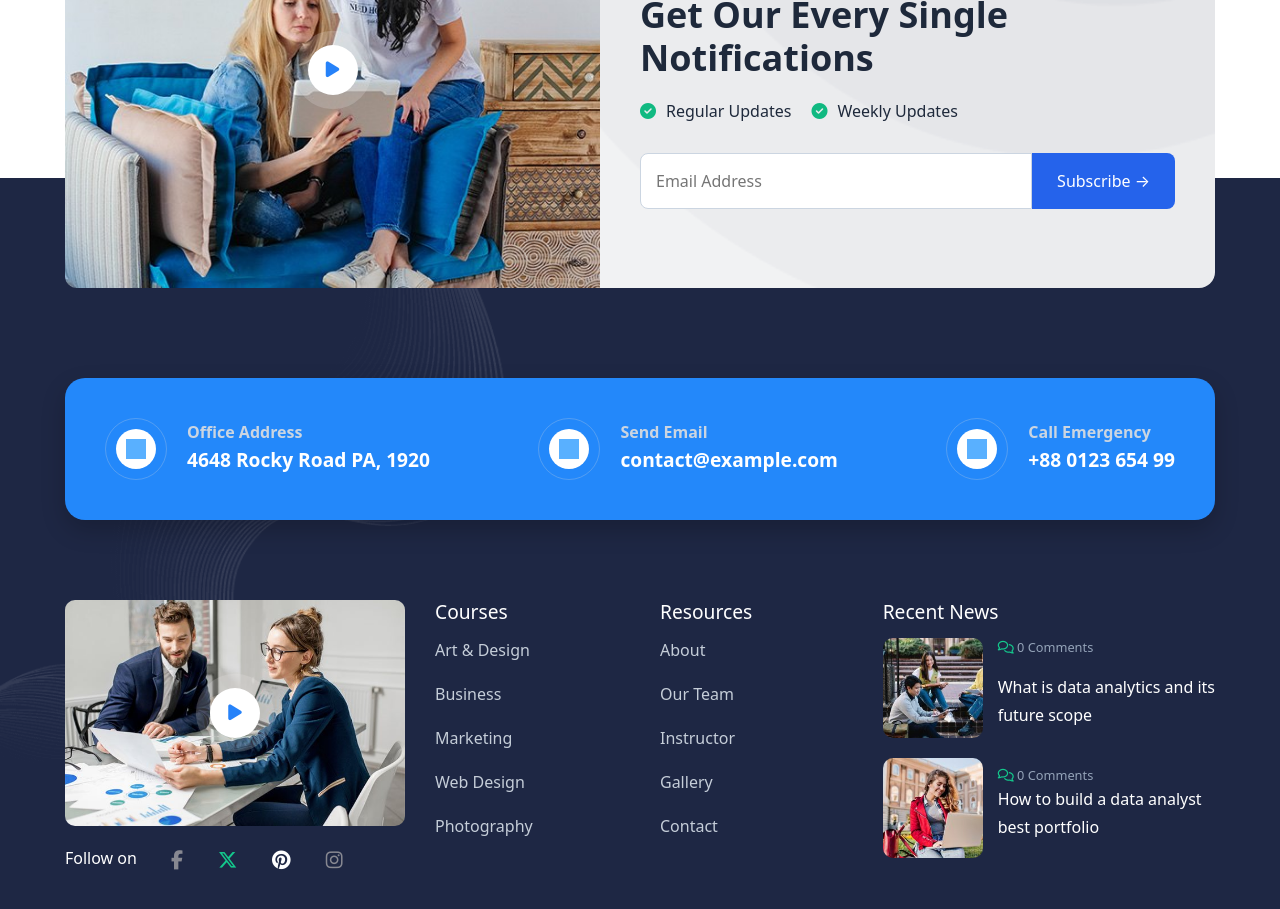
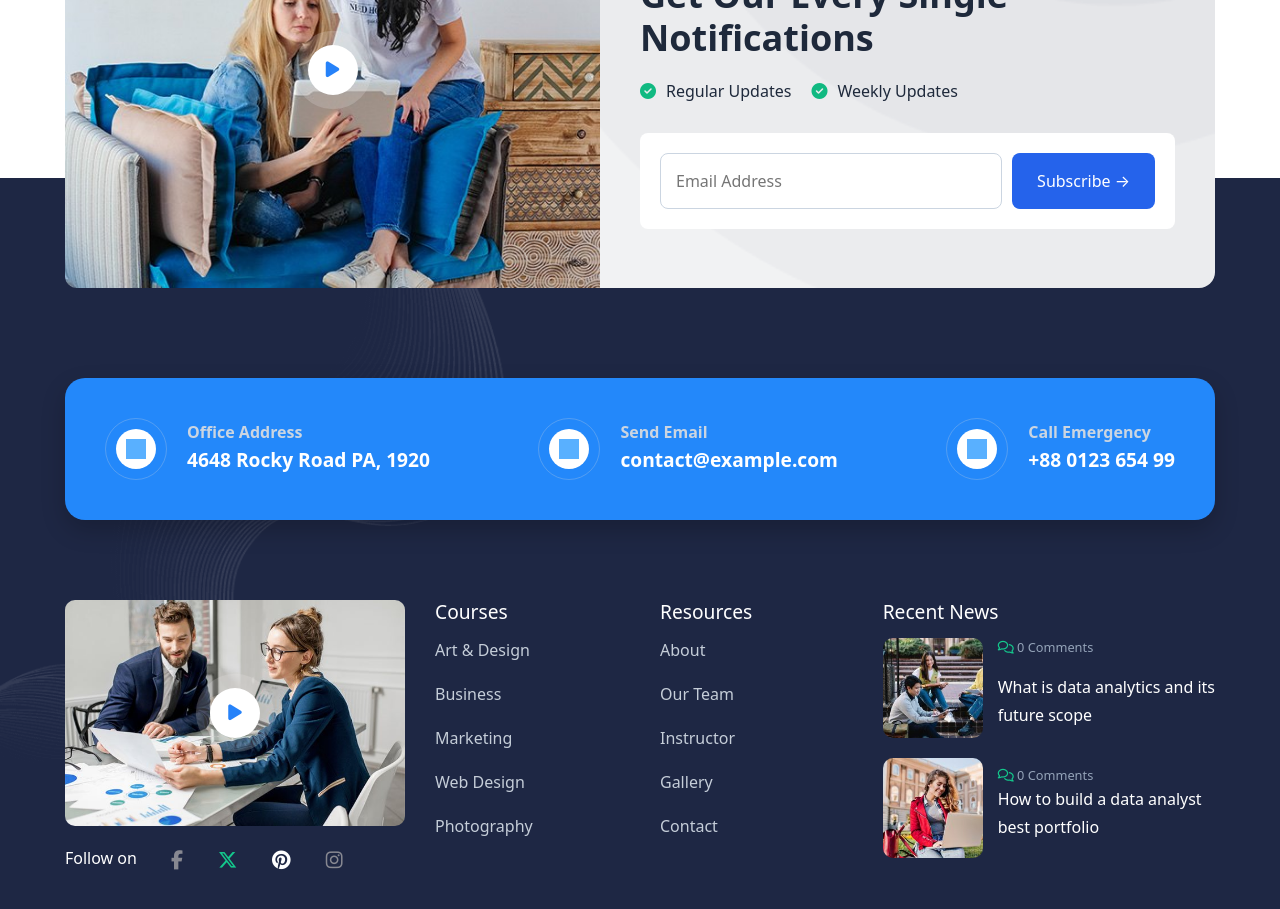
Before and after one commit to HmSani6699/job-task, a React (Vite) app: page / in a window 1280 px wide. Shown: the part 3460-4369 px from the top of the page. Built offline with nearby package versions, Linux system fonts and the light colour scheme; grey boxes are pictures that could not be loaded.

Commit message:
update code

```diff
--- a/src/index.css
+++ b/src/index.css
@@ -93,6 +93,7 @@
   }
   .navber_container .top-bar ul {
     margin-left: auto;
+    padding-right: 15px;
   }
 }
 
@@ -215,6 +216,9 @@
   }
   .experience-section {
     padding: 0 15px;
+  }
+  .experience-section h2 {
+    font-size: 28px;
   }
   .main-img-wrapper {
     left: 0;
@@ -592,13 +596,17 @@
 .subscribe {
   display: flex;
   max-width: 100%;
+  background: white;
+  padding: 20px;
+  border-radius: 8px;
+  gap: 10px;
 }
 
 .subscribe input {
   flex: 1;
   padding: 15px;
   border: 1px solid #cbd5e1;
-  border-radius: 8px 0 0 8px;
+  border-radius: 8px;
   font-size: 16px;
   outline: none;
 }
@@ -608,7 +616,7 @@
   color: white;
   border: none;
   padding: 15px 25px;
-  border-radius: 0 8px 8px 0;
+  border-radius: 8px;
   font-size: 16px;
   cursor: pointer;
 }
@@ -640,6 +648,14 @@
   }
   .cart-container {
     margin: 60px 0px;
+  }
+  .subscribe {
+    display: block;
+  }
+
+  .subscribe input {
+    margin-bottom: 10px;
+    width: 100%;
   }
 }
 
```
